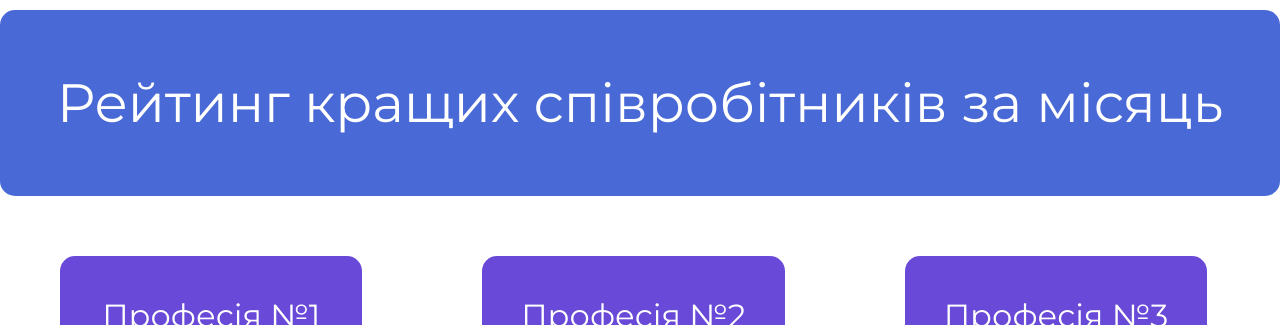
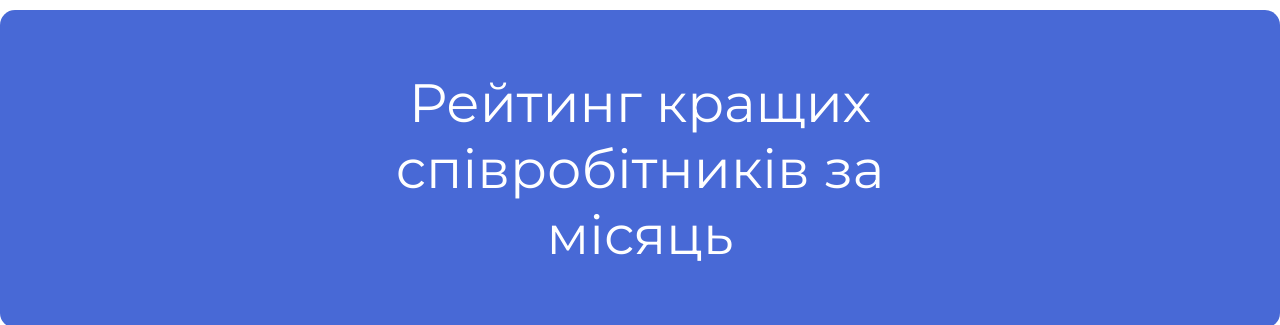
Before and after one commit to Lehsqa/lehsqa.github.io, a plain HTML site: page index.html in a window 1280 px wide. Shown: the part 1032-1357 px from the top of the page. Drawn offline with Linux system fonts and the light colour scheme.

Commit message:
Update index.html

```diff
--- a/index.html
+++ b/index.html
@@ -3,9 +3,9 @@
 <head>
 	<meta charset="UTF-8">
 	<meta name="viewport" content="width=device-width, initial-scale=1.0">
-	<!--<link rel="stylesheet" href="main.css">-->
-	<link rel="stylesheet" href="css/grid.css">
-	<link rel="stylesheet" href="css/style.css">
+	<link rel="stylesheet" href="main.css">
+	<!--<link rel="stylesheet" href="css/grid.css">
+	<link rel="stylesheet" href="css/style.css">-->
 	<title>Rate of workers in "IT Technology group"</title>
 </head>
 <body>
```
